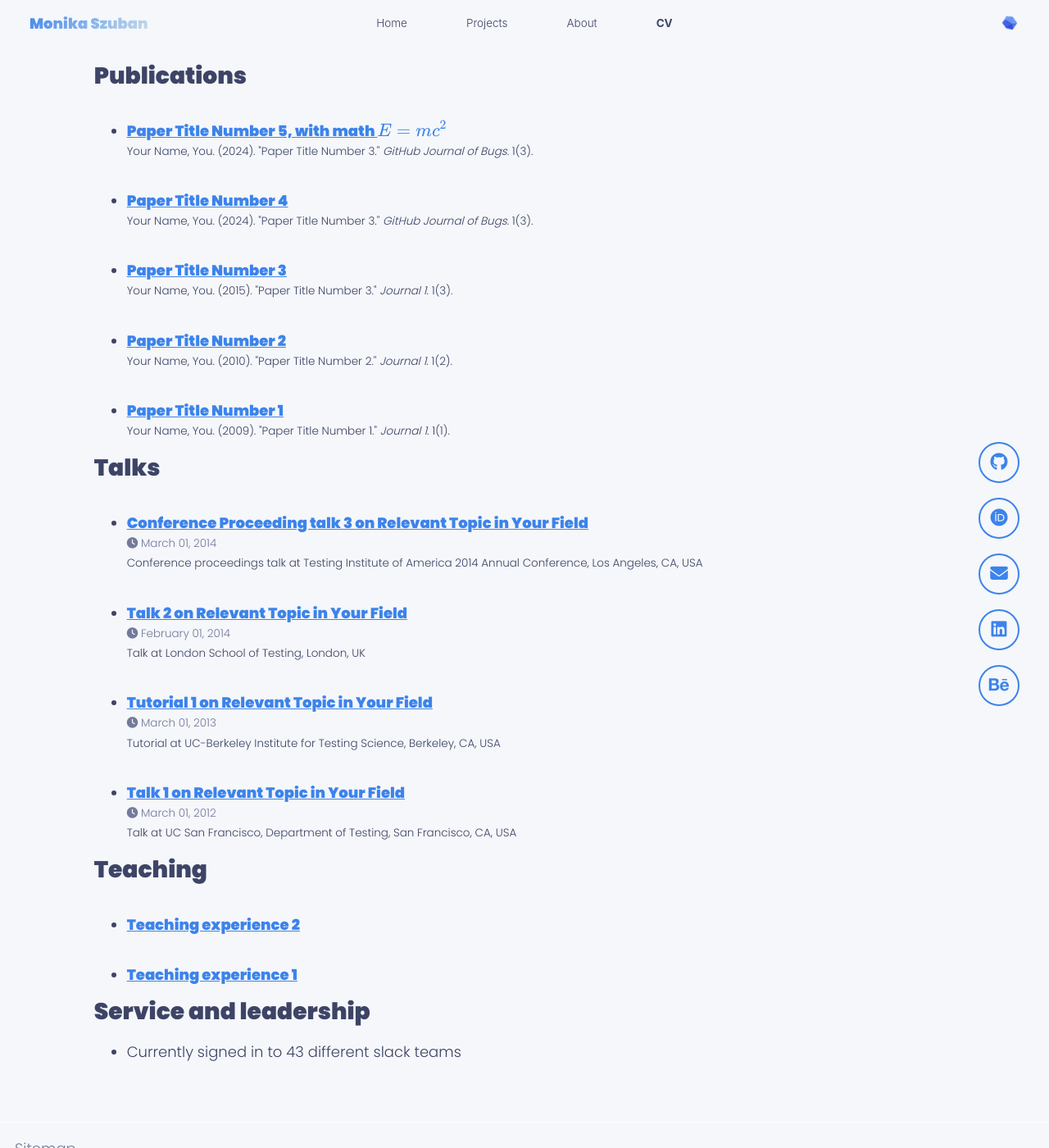
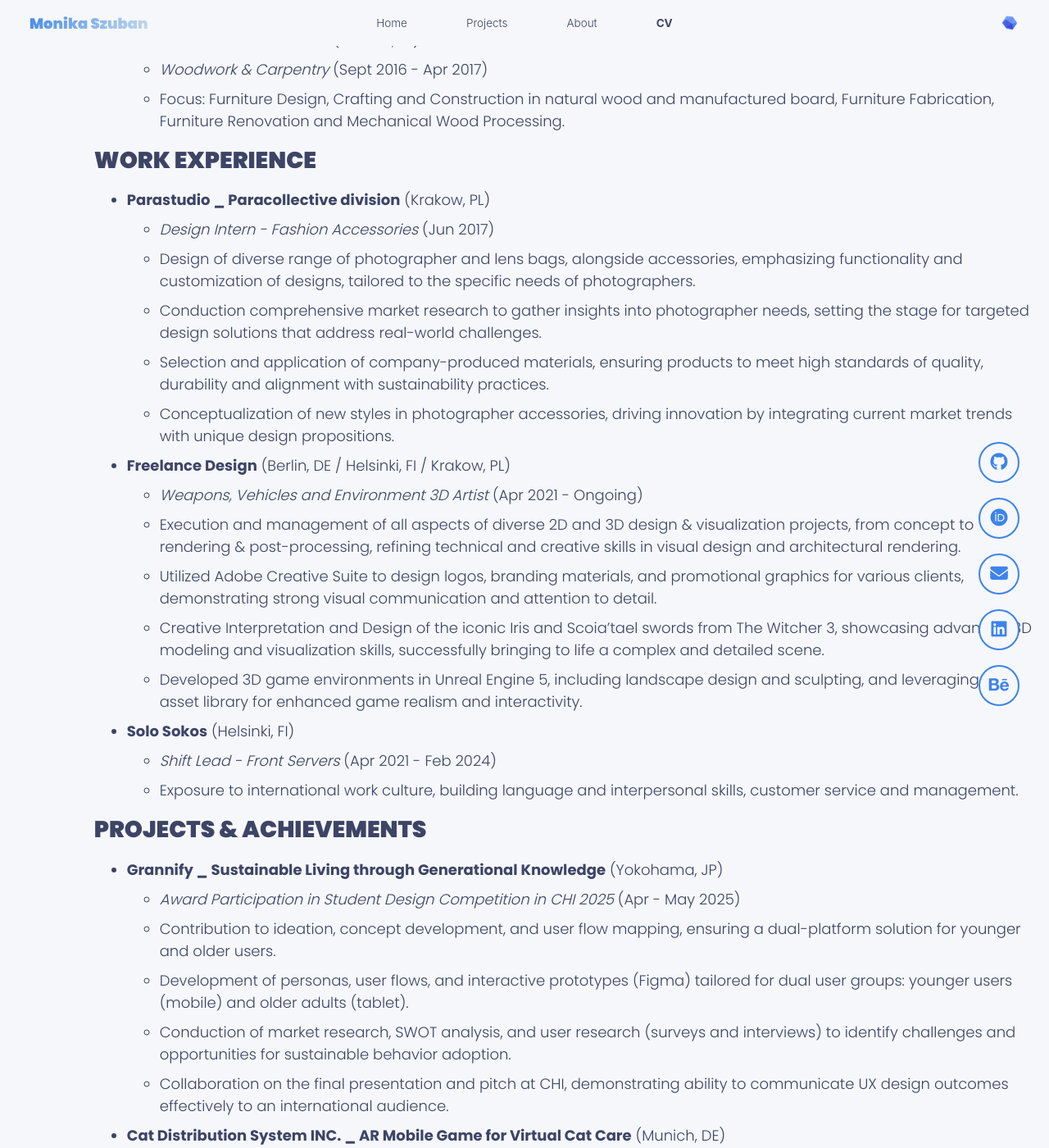
Before and after one commit to Mos6318/HackathonSecondTry, a Jekyll site: the page built from _pages/cv.md, in a window 1280 px wide and 1400 px high, scrolled down 997 px. Shown: the whole window at 82% size. Built offline with Jekyll 4.4.1, drawn with Linux system fonts in a browser that asks for light colours; a script bundle is joined from its source files by our own code; library files that are not in the unit come from our copies; some of the changed text lies outside the part shown.

Commit message:
Populate CV page with full content from user images

```diff
--- a/_pages/cv.md
+++ b/_pages/cv.md
@@ -27,59 +27,79 @@ redirect_from:
   </a>
 </div>
 
-Education
+<div class="cv-header">
+  <h1>Monika Szuban</h1>
+  <p>Ingolstadt, Germany | <a href="mailto:monika.szuban@gmail.com">monika.szuban@gmail.com</a></p>
+</div>
+
+PROFESSIONAL SUMMARY
 ======
-* Ph.D in Version Control Theory, GitHub University, 2018 (expected)
-* M.S. in Jekyll, GitHub University, 2014
-* B.S. in GitHub, GitHub University, 2012
+As a Master's student in User Experience Design at Technische Hochschule Ingolstadt, with a background in Product Design and Visual Communication, I am developing strong skills in UX research, interaction design, and user-centered methodologies. My foundation in branding, product, and visual design allows me to create holistic experiences that balance usability with aesthetics. I am passionate about understanding user needs, designing intuitive interfaces, and contributing to projects that drive meaningful interaction. I am EU citizen with full time work rights.
 
-Work experience
+EDUCATION
 ======
-* Spring 2024: Academic Pages Collaborator
-  * GitHub University
-  * Duties includes: Updates and improvements to template
-  * Supervisor: The Users
+* **Technische Hochschule Ingolstadt** (Ingolstadt, DE)
+  * *Master of Science, User Experience Design* (Oct 2024 - Ongoing)
+  * Core Modules: Data Analysis for UX Designers, Natural User Interfaces, Audio/Video Processing and 3D-Animation, Design Strategy and Management, Augmented and Virtual Reality Applications, Mobile UX Prototyping.
 
-* Fall 2015: Research Assistant
-  * GitHub University
-  * Duties included: Merging pull requests
-  * Supervisor: Professor Hub
+* **Jan Matejko Academy of Fine Arts** (Krakow, PL)
+  * *Bachelor of Arts, Industrial and Product Design* (Sept 2014 - Apr 2018)
+  * Grade Achieved: 4.65/5.5
+  * Bachelor Thesis: Multitools – Tools for WFP students; Graphic design and Promotion.
+  * Core Modules: Functional Structures Design, Market-oriented Product Design, Ergonomic Design, Space and Color Design, Model Design, Visual Communication Design Fundamentals.
 
-* Summer 2015: Research Assistant
-  * GitHub University
-  * Duties included: Tagging issues
-  * Supervisor: Professor Git
+* **Globlife - Private Continuing Education Institution** (Krakow, PL)
+  * *Graphic Design* (Sept 2013 - May 2014)
+  * Focus: Computer graphics, Design focused on Commercial Market, Advertising and Promotional Materials, Website, Visual Identification, Packaging Design, 3D graphics, Special effects, Animation.
 
-Skills
+* **Practical Education Centre** (Krakow, PL)
+  * *Woodwork & Carpentry* (Sept 2016 - Apr 2017)
+  * Focus: Furniture Design, Crafting and Construction in natural wood and manufactured board, Furniture Fabrication, Furniture Renovation and Mechanical Wood Processing.
+
+WORK EXPERIENCE
 ======
-* Skill 1
-* Skill 2
-  * Sub-skill 2.1
-  * Sub-skill 2.2
-  * Sub-skill 2.3
-* Skill 3
+* **Parastudio _ Paracollective division** (Krakow, PL)
+  * *Design Intern - Fashion Accessories* (Jun 2017)
+  * Design of diverse range of photographer and lens bags, alongside accessories, emphasizing functionality and customization of designs, tailored to the specific needs of photographers.
+  * Conduction comprehensive market research to gather insights into photographer needs, setting the stage for targeted design solutions that address real-world challenges.
+  * Selection and application of company-produced materials, ensuring products to meet high standards of quality, durability and alignment with sustainability practices.
+  * Conceptualization of new styles in photographer accessories, driving innovation by integrating current market trends with unique design propositions.
 
-Publications
+* **Freelance Design** (Berlin, DE / Helsinki, FI / Krakow, PL)
+  * *Weapons, Vehicles and Environment 3D Artist* (Apr 2021 - Ongoing)
+  * Execution and management of all aspects of diverse 2D and 3D design & visualization projects, from concept to rendering & post-processing, refining technical and creative skills in visual design and architectural rendering.
+  * Utilized Adobe Creative Suite to design logos, branding materials, and promotional graphics for various clients, demonstrating strong visual communication and attention to detail.
+  * Creative Interpretation and Design of the iconic Iris and Scoia’tael swords from The Witcher 3, showcasing advanced 3D modeling and visualization skills, successfully bringing to life a complex and detailed scene.
+  * Developed 3D game environments in Unreal Engine 5, including landscape design and sculpting, and leveraging the asset library for enhanced game realism and interactivity.
+
+* **Solo Sokos** (Helsinki, FI)
+  * *Shift Lead - Front Servers* (Apr 2021 - Feb 2024)
+  * Exposure to international work culture, building language and interpersonal skills, customer service and management.
+
+PROJECTS & ACHIEVEMENTS
 ======
-  <ul>{% for post in site.publications reversed %}
-    {% include archive-single-cv.html %}
-  {% endfor %}</ul>
+* **Grannify _ Sustainable Living through Generational Knowledge** (Yokohama, JP)
+  * *Award Participation in Student Design Competition in CHI 2025* (Apr - May 2025)
+  * Contribution to ideation, concept development, and user flow mapping, ensuring a dual-platform solution for younger and older users.
+  * Development of personas, user flows, and interactive prototypes (Figma) tailored for dual user groups: younger users (mobile) and older adults (tablet).
+  * Conduction of market research, SWOT analysis, and user research (surveys and interviews) to identify challenges and opportunities for sustainable behavior adoption.
+  * Collaboration on the final presentation and pitch at CHI, demonstrating ability to communicate UX design outcomes effectively to an international audience.
 
-Talks
+* **Cat Distribution System INC. _ AR Mobile Game for Virtual Cat Care** (Munich, DE)
+  * *Exhibition Selected for presentation at GG Bavaria 2025* (Mar 2025)
+  * Collaboration in a multidisciplinary team to create an AR mobile game combining entertainment and subtle educational elements, teaching responsibility in virtual pet ownership.
+  * Conduction of concept development and naming, establishing the game’s playful tone and guiding UX direction.
+  * Development of the Toy Hunt AR mini game, designing interactive mechanics, feedback systems, and environmental scanning integration.
+  * Production promotional media including a teaser trailer for GG Bavaria, effectively communicating the game’s features and engagement value.
+
+SKILLS & INTERESTS
 ======
-  <ul>{% for post in site.talks reversed %}
-    {% include archive-single-talk-cv.html  %}
-  {% endfor %}</ul>
+**Technical Skills:**
+* **Design & Proto:** Figma, Framer, InDesign, Photoshop, Illustrator
+* **3D & Game Engine:** Unreal Engine 5, Blender, Spline, Substance Painter, 3ds Max, Rhinoceros 4, Cycles
+* **Other:** Notion, MS Office Suite, After Effects, SolidWorks
 
-Teaching
-======
-  <ul>{% for post in site.teaching reversed %}
-    {% include archive-single-cv.html %}
-  {% endfor %}</ul>
-
-Service and leadership
-======
-* Currently signed in to 43 different slack teams
+**Languages:** Fluent in English and Polish. Beginner in German, Finnish.
 
 <style>
 /* Floating Social Links - Matching Home Page */
```
